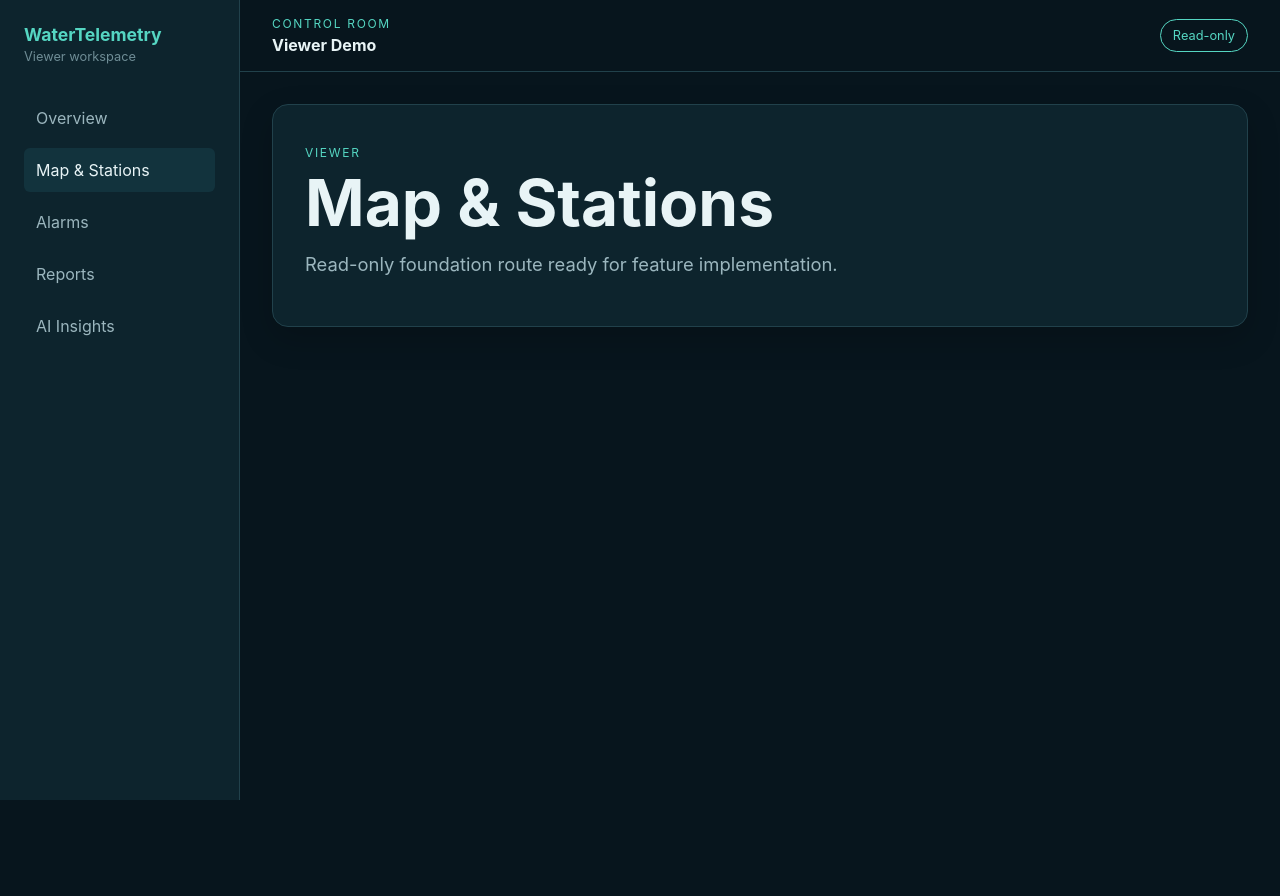
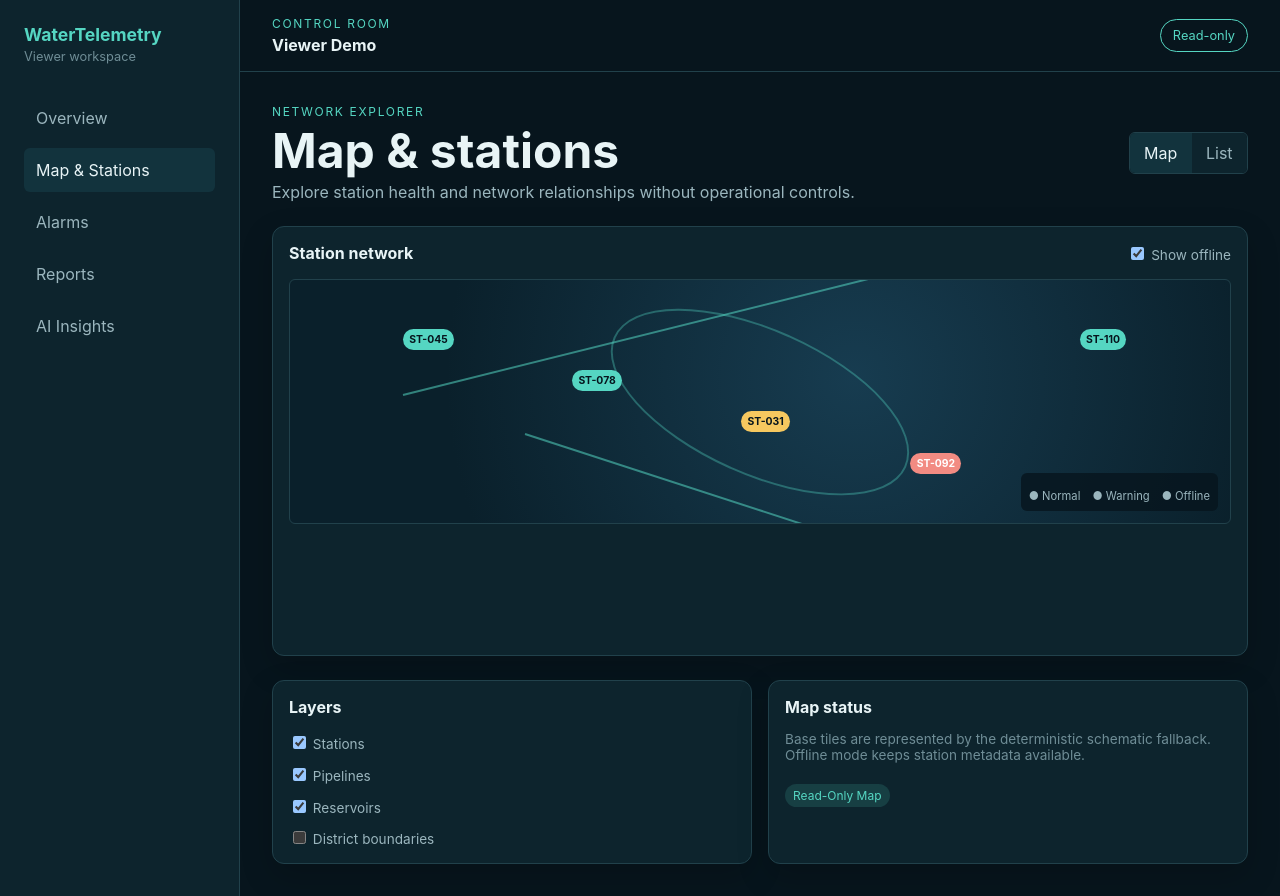
Before and after one commit to nwr4519678/Water-Operations-Intelligence-Platform, a React (Vite) app in the folder frontend/: page /map in a window 1280 px wide. Before the commit the page ends 800 px from the top, so only its background shows below. Built offline with nearby package versions, Linux system fonts and the light colour scheme.

Commit message:
feat(viewer): add read-only network map and station visualization

```diff
--- a/frontend/src/app/AppRoutes.tsx
+++ b/frontend/src/app/AppRoutes.tsx
@@ -4,6 +4,7 @@ import { can } from '../lib/permissions';
 import { viewerSession } from '../mocks/auth/session';
 import type { Capability } from '../types/auth';
 import { OverviewPage } from '../features/viewer/OverviewPage';
+import { NetworkMapPage } from '../features/viewer/NetworkMapPage';
 
 const pages: Array<{ path: string; label: string; capability: Capability }> = [
   { path: '', label: 'Overview', capability: 'overview.read' },
@@ -42,7 +43,7 @@ export function AppRoutes() {
             <Route
               key={page.path}
               path={page.path}
-              element={<ViewerPage label={page.label} capability={page.capability} />}
+              element={page.path === 'map' ? <NetworkMapPage /> : <ViewerPage label={page.label} capability={page.capability} />}
             />
           ))}
       </Route>
--- /dev/null
+++ b/frontend/src/features/viewer/NetworkMapPage.tsx
@@ -0,0 +1,13 @@
+import { useState } from 'react';
+import { stations } from './data';
+
+export function NetworkMapPage() {
+  const [mode, setMode] = useState<'schematic' | 'list'>('schematic');
+  const [showOffline, setShowOffline] = useState(true);
+  const visible = showOffline ? stations : stations.filter((station) => station.status !== 'offline');
+  return <div className="feature-page">
+    <div className="page-heading"><div><span className="eyebrow">NETWORK EXPLORER</span><h1>Map & stations</h1><p>Explore station health and network relationships without operational controls.</p></div><div className="segmented-control" role="group" aria-label="Map view"><button className={mode === 'schematic' ? 'is-selected' : ''} onClick={() => setMode('schematic')}>Map</button><button className={mode === 'list' ? 'is-selected' : ''} onClick={() => setMode('list')}>List</button></div></div>
+    <section className="panel map-panel"><div className="panel-heading"><h2>Station network</h2><label className="switch-label"><input type="checkbox" checked={showOffline} onChange={(event) => setShowOffline(event.target.checked)} /> Show offline</label></div>{mode === 'schematic' ? <div className="network-map network-map--large" role="img" aria-label="Interactive read-only station network map">{visible.map((station, index) => <button className={`map-node map-node--${station.status}`} style={{ left: `${12 + (index * 18) % 78}%`, top: `${20 + (index % 4) * 17}%` }} key={station.id} title={`${station.name}, ${station.status}`}>{station.id}</button>)}<div className="map-line map-line--one" /><div className="map-line map-line--two" /><div className="map-legend"><span>● Normal</span><span>● Warning</span><span>● Offline</span></div></div> : <div className="table-wrap"><table><thead><tr><th>Station</th><th>District</th><th>Status</th><th>Updated</th></tr></thead><tbody>{visible.map((station) => <tr key={station.id}><td><b>{station.id}</b><small>{station.name}</small></td><td>{station.district}</td><td><span className={`status-badge status-badge--${station.status}`}>{station.status}</span></td><td>{new Date(station.updatedAt).toLocaleTimeString()}</td></tr>)}</tbody></table></div>}</section>
+    <div className="feature-grid"><section className="panel"><h2>Layers</h2><div className="layer-list"><label><input type="checkbox" defaultChecked /> Stations</label><label><input type="checkbox" defaultChecked /> Pipelines</label><label><input type="checkbox" defaultChecked /> Reservoirs</label><label><input type="checkbox" /> District boundaries</label></div></section><section className="panel"><h2>Map status</h2><p className="muted">Base tiles are represented by the deterministic schematic fallback. Offline mode keeps station metadata available.</p><span className="status-badge status-badge--healthy">Read-only map</span></section></div>
+  </div>;
+}
--- a/frontend/src/styles.css
+++ b/frontend/src/styles.css
@@ -280,6 +280,8 @@ th {
   font-size: clamp(2rem, 5vw, 4rem);
 }
 .dashboard-page { display: grid; gap: var(--space-6); }
+.feature-page { display: grid; gap: var(--space-6); }
+.segmented-control { display: flex; gap: 0; border: 1px solid var(--color-border-default); border-radius: var(--radius-sm); overflow: hidden; }.segmented-control button { border: 0; padding: .6rem .9rem; color: var(--color-text-secondary); background: var(--color-surface-raised); cursor: pointer; }.segmented-control button.is-selected { color: var(--color-text-primary); background: var(--color-surface-subtle); }.map-panel { min-height: 430px; }.network-map--large { min-height: 340px; }.map-node { border: 0; cursor: pointer; }.switch-label, .layer-list { color: var(--color-text-secondary); font-size: .85rem; }.layer-list { display: grid; gap: .8rem; margin-top: 1rem; }.feature-grid { display: grid; grid-template-columns: 1fr 1fr; gap: var(--space-4); }
 .page-heading, .panel-heading { display: flex; align-items: center; justify-content: space-between; gap: var(--space-4); }
 .page-heading h1 { margin: var(--space-2) 0; font-size: clamp(2rem, 4vw, 3rem); }
 .page-heading p { margin: 0; font-size: 1rem; }
@@ -323,5 +325,6 @@ th {
     padding: var(--space-4);
   }
   .metric-grid { grid-template-columns: repeat(2, 1fr); }.dashboard-grid { grid-template-columns: 1fr; }.page-heading { align-items: flex-start; flex-direction: column; }.live-indicator { align-self: flex-start; }.map-legend { flex-wrap: wrap; }
+  .feature-grid { grid-template-columns: 1fr; }
 }
 @media (min-width: 768px) and (max-width: 1100px) { .metric-grid { grid-template-columns: repeat(3, 1fr); } }
```
